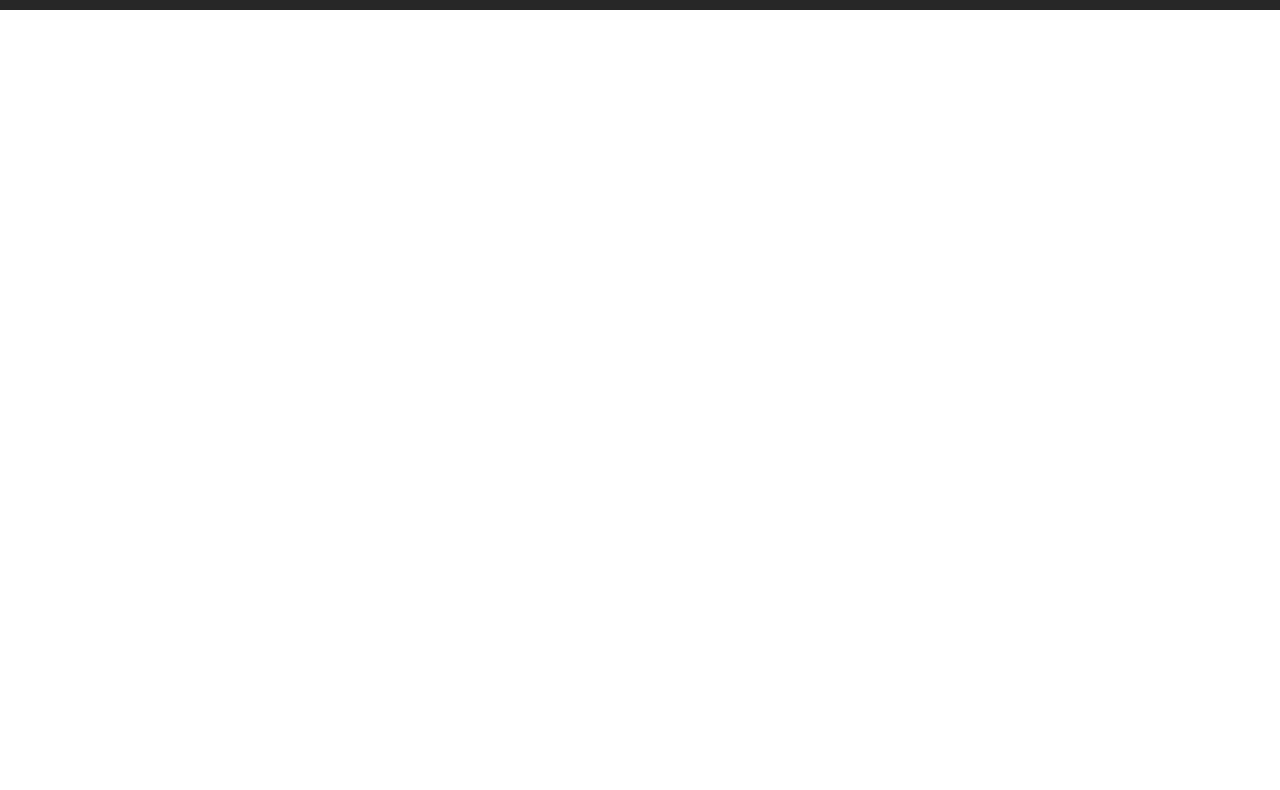
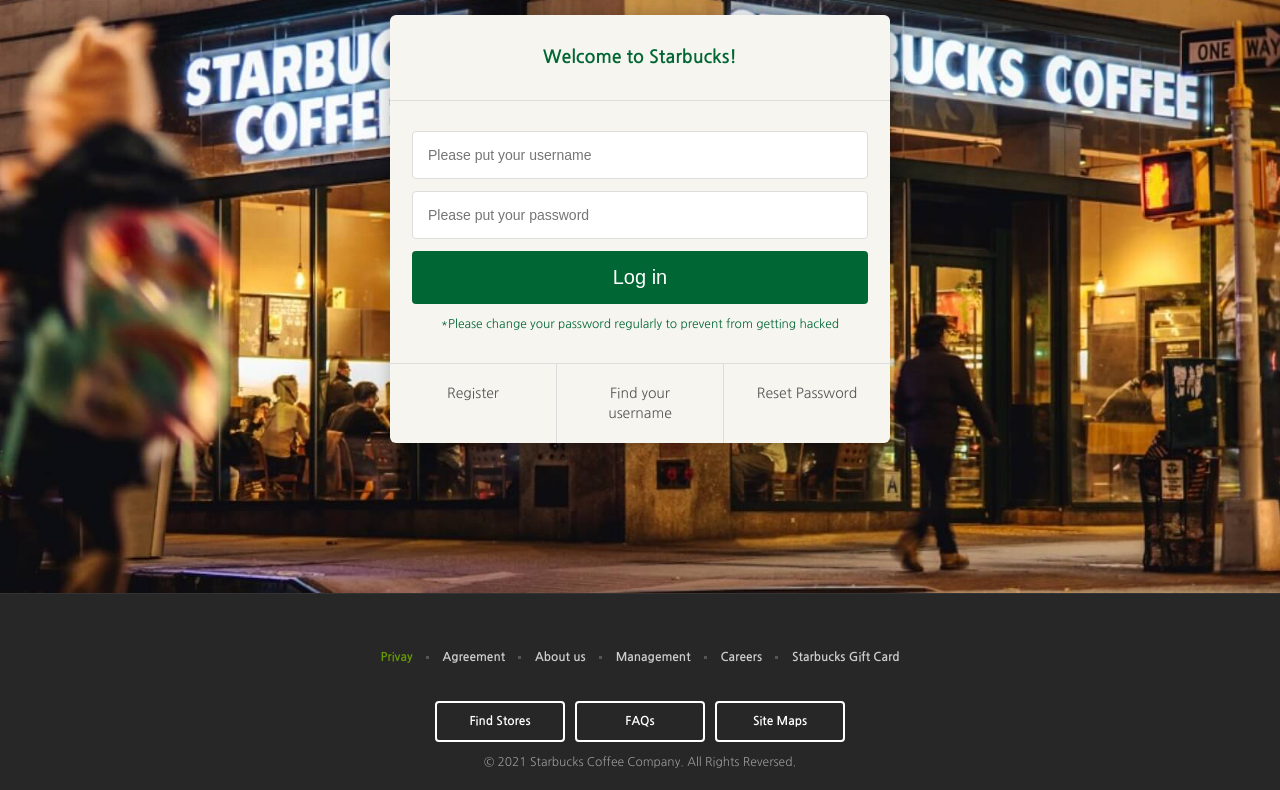
Before and after one commit to zion-kang/StarbucksKorea-clone, a plain HTML site: page signin/index.html in a window 1280 px wide. Shown: the part 271-1061 px from the top of the page. Before the commit the page ends 800 px from the top, so only its background shows below. Drawn offline with nearby package versions, Linux system fonts and the light colour scheme.

Commit message:
log in page

```diff
--- /dev/null
+++ b/assets/css/signin.css
@@ -0,0 +1,76 @@
+.signin{
+    margin-top: 120px;
+    padding: 100px 0 150px;
+    background-image: url(/assets/images/signin_bg.jpg);
+    background-repeat: no-repeat;
+    background-position: center;
+    background-attachment: fixed;
+    background-size: cover;
+}
+.signin h1{
+    color: #fff;
+    font-size: 30px;
+    font-weight: 700;
+    text-align: center;
+    margin-bottom: 24px;
+}
+.signin__card{
+    width: 500px;
+    margin: 0 auto;
+    border-radius: 6px;
+    background-color: #f6f5f0;
+    box-shadow: 2px 2px 20px rgba(0, 0, 0, .3);
+    color: #555;
+}
+.signin__card h2{
+    padding: 30px;
+    font-size: 18px;
+    text-align: center;
+    border-bottom: 1px solid #ddd;
+    color: #006633;
+    font-weight: 700;
+}
+.signin__card form{
+padding: 30px 22px;
+}
+.signin__card form input{
+    width: 100%;
+    margin-bottom: 12px;
+    padding: 15px;
+    border: 1px solid #ddd;
+    border-radius: 4px;
+    outline: none;
+    box-sizing: border-box;
+    font-size: 14px;
+}
+.signin__card form [type="submit"]{
+    background-color: #006633;
+    border: none;
+    color: #fff;
+    font-size: 20px;
+    cursor: pointer;
+}
+.signin__card form p{
+    font-size: 12px;
+    color: #006633;
+    text-align: center;
+}
+.signin__card .actions{
+    display: flex;
+    border-top: 1px solid #ddd;
+}
+.signin__card .actions a{
+    flex-grow: 1;
+    flex-basis: 0;
+    text-align: center;
+    padding: 20px;
+    color: #555;
+    font-size: 14px;
+    border-right: 1px solid #ddd;
+}
+.signin__card .actions a:last-child {
+    border-right: none;
+}
+.signin__card .actions a:hover {
+    text-decoration: underline;
+}
--- a/signin/index.html
+++ b/signin/index.html
@@ -27,6 +27,7 @@
     <!-- CSS link -->
     <link rel="stylesheet" href="https://cdn.jsdelivr.net/npm/reset-css@5.0.1/reset.css">
     <link rel="stylesheet" href="/assets/css/common.css">
+    <link rel="stylesheet" href="/assets/css/signin.css">
     <!-- Javascript -->
     <script defer src="/assets/js/common.js"></script>
 </head>
@@ -340,7 +341,21 @@
     </header>
 
     <section class="signin">
-
+        <h1>Sign in</h1>
+        <div class="signin__card">
+            <h2>Welcome to Starbucks!</h2>
+            <form action="">
+                <input type="text" placeholder="Please put your username">
+                <input type="password" placeholder="Please put your password">
+                <input type="submit" value="Log in">
+                <p>*Please change your password regularly to prevent from getting hacked <br></p>
+            </form>
+            <div class="actions">
+                <a href="javascript:void(0)">Register</a>
+                <a href="javascript:void(0)">Find your username</a>
+                <a href="javascript:void(0)">Reset Password</a>
+            </div>
+        </div>
     </section>
     <!-- Footer -->
     <footer>
```
